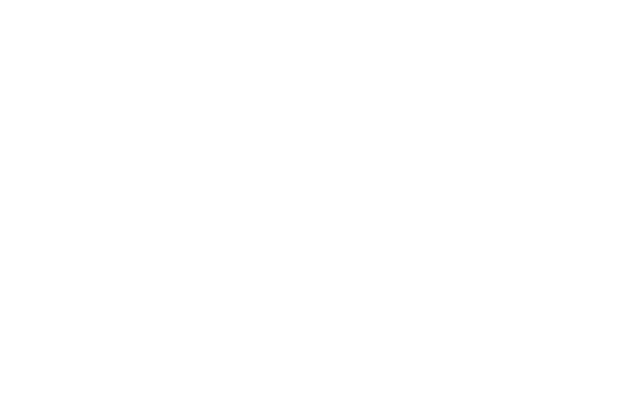
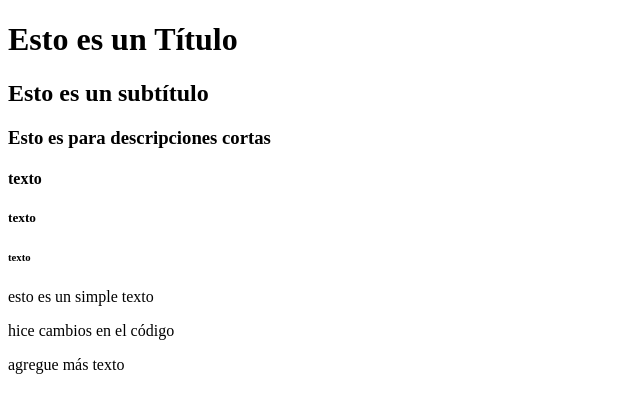
Before and after one commit to jesualujan/intoHtml-37-web-becalos, a plain HTML site: page 01Html/index.html in a window 1280 px wide. Shown: the whole page, without its empty margins (0-640 px from the left). Drawn offline with Linux system fonts and the light colour scheme.

Commit message:
primeras lienas de codigo

```diff
--- a/01Html/index.html
+++ b/01Html/index.html
@@ -3,9 +3,20 @@
 <head>
     <meta charset="UTF-8">
     <meta name="viewport" content="width=device-width, initial-scale=1.0">
-    <title>Document</title>
+    <meta name="author" content="Jesua Luján">
+    <meta name="description" content="A personal portfolio website">
+    <meta name="keywords" content="Javascript, Html, Css, México, Guadalajara, full stack, Ingenieria en Arquitectura de Software">
+    <title>Portafolio web</title>
 </head>
 <body>
-
+     <h1> Esto es un Título </h1>
+     <h2> Esto es un subtítulo </h2>
+     <h3> Esto es para descripciones cortas</h3>
+     <h4> texto </h4>
+     <h5> texto </h5>
+     <h6> texto </h6>
+     <p> esto es un simple texto </p>
+     <p> hice cambios en el código </p>
+     <p> agregue más texto </p>
 </body>
 </html>
```
